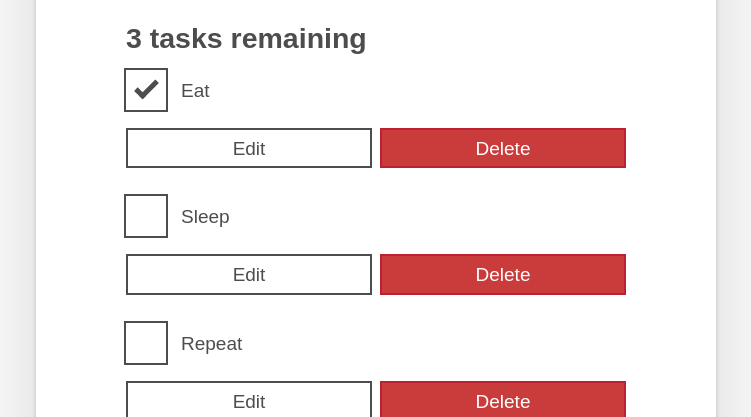
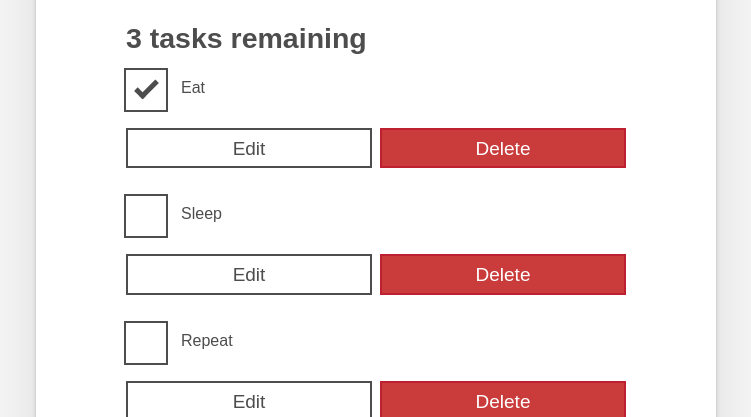
Before and after one commit to dengeist/moz-todo-react, a React (Create React App) app: page / in a window 1280 px wide. Shown: the part 353-770 px from the top of the page, without its empty margins (264-1015 px from the left). Built offline with nearby package versions, Linux system fonts and the light colour scheme.

Commit message:
Reorganize file

```diff
--- a/src/index.css
+++ b/src/index.css
@@ -76,10 +76,9 @@ body {
     line-height: 1.31579;
   }
 }
-
 /*END RESETS*/
 
-/* Global styles */
+/* GLOBAL STYLES */
 .form-group > input[type="text"] {
   display: inline-block;
   margin-top: 0.4rem;
@@ -141,17 +140,44 @@ body {
   height: 1px;
   width: 1px;
   overflow: hidden;
-  clip: rect(1px 1px 1px 1px); /* IE6, IE7 */
+  clip: rect(1px 1px 1px 1px);
   clip: rect(1px, 1px, 1px, 1px);
-  white-space: nowrap; /* added line */
+  white-space: nowrap;
 }
 
-/* End global styles */
+[class*="stack"] > * {
+  margin-top: 0;
+  margin-bottom: 0;
+}
+
+.stack-small > * + * {
+  margin-top: 1.25rem;
+}
+
+.stack-large > * + * {
+  margin-top: 2.5rem;
+}
+
+@media screen and (min-width: 550px) {
+  .stack-small > * + * {
+    margin-top: 1.4rem;
+  }
+
+  .stack-large > * + * {
+    margin-top: 2.8rem;
+  }
+}
+
+.stack-exception {
+  margin-top: 1.2rem;
+}
+
+/* END GLOBAL STYLES */
+
 .todoapp {
   background: #fff;
   margin: 2rem 0 4rem 0;
   padding: 1rem;
-  padding-top: 0;
   position: relative;
   box-shadow: 0 2px 4px 0 rgba(0, 0, 0, 0.2), 0 2.5rem 5rem 0 rgba(0, 0, 0, 0.1);
 }
@@ -214,7 +240,7 @@ body {
 
 .filters {
   width: 100%;
-  margin: 0 auto;
+  margin: unset auto;
 }
 
 /* Todo item styles */
@@ -229,10 +255,6 @@ body {
   flex: 0 0 100%;
 }
 
-.todo .btn-group {
-  z-index: 1;
-}
-
 .todo-text {
   width: 100%;
   min-height: 4.4rem;
@@ -242,33 +264,6 @@ body {
 
 .todo-text:focus {
   box-shadow: inset 0 0 0 2px;
-}
-
-[class^="stack"] > * {
-  margin-top: 0;
-  margin-bottom: 0;
-}
-
-.stack-small > * + * {
-  margin-top: 1.25rem;
-}
-
-.stack-large > * + * {
-  margin-top: 2.5rem;
-}
-
-@media screen and (min-width: 550px) {
-  .stack-small > * + * {
-    margin-top: 1.4rem;
-  }
-
-  .stack-large > * + * {
-    margin-top: 2.8rem;
-  }
-}
-
-.stack-exception {
-  margin-top: 1.2rem;
 }
 
 /* CHECKBOX STYLES */
@@ -346,11 +341,3 @@ body {
 .c-cb > input[type="checkbox"]:checked + label::after {
   opacity: 1;
 }
-
-@media only screen and (min-width: 40rem) {
-  .c-cb {
-    font-size: 19px;
-    font-size: 1.9rem;
-    line-height: 1.31579;
-  }
-}
```
